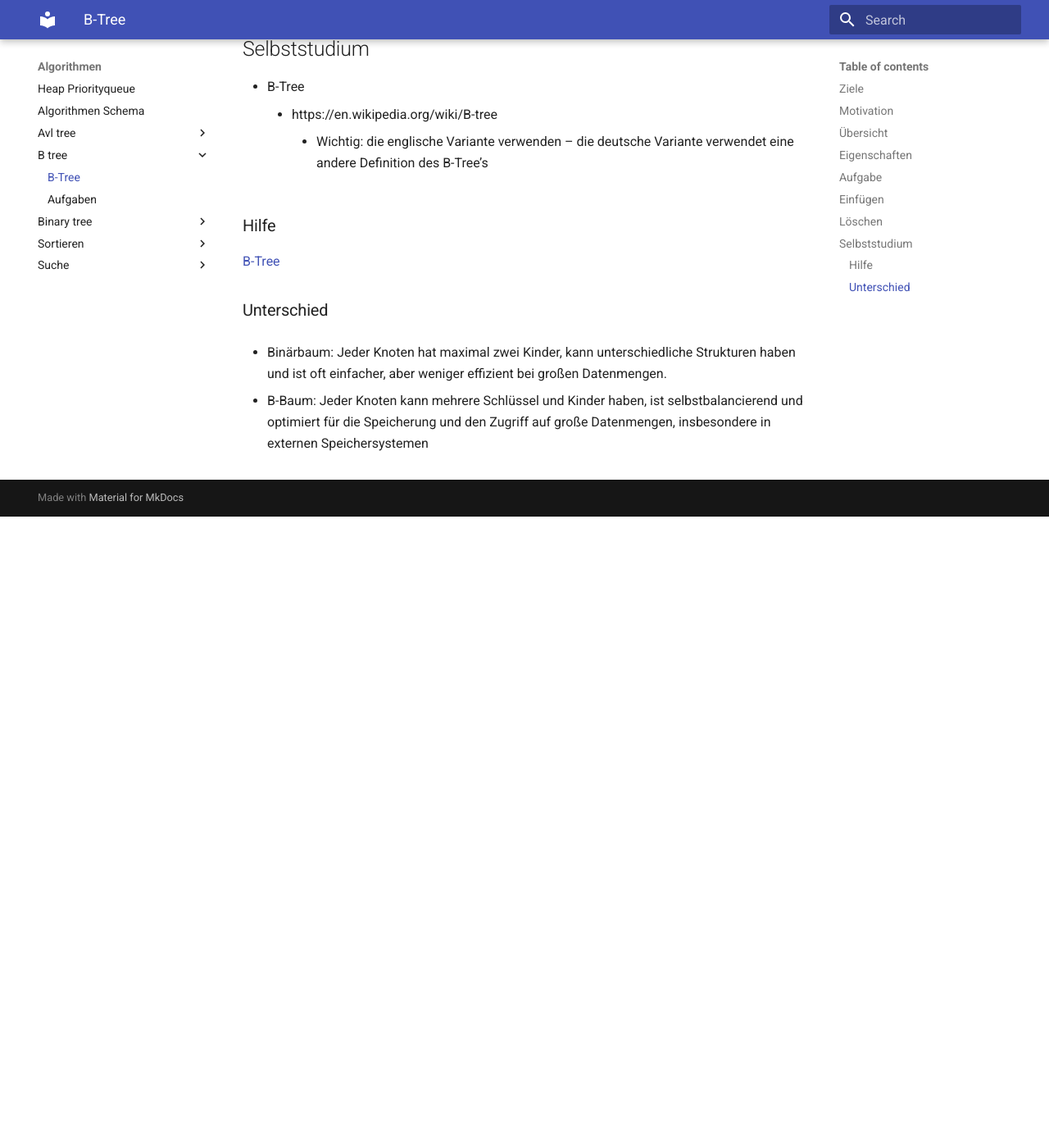
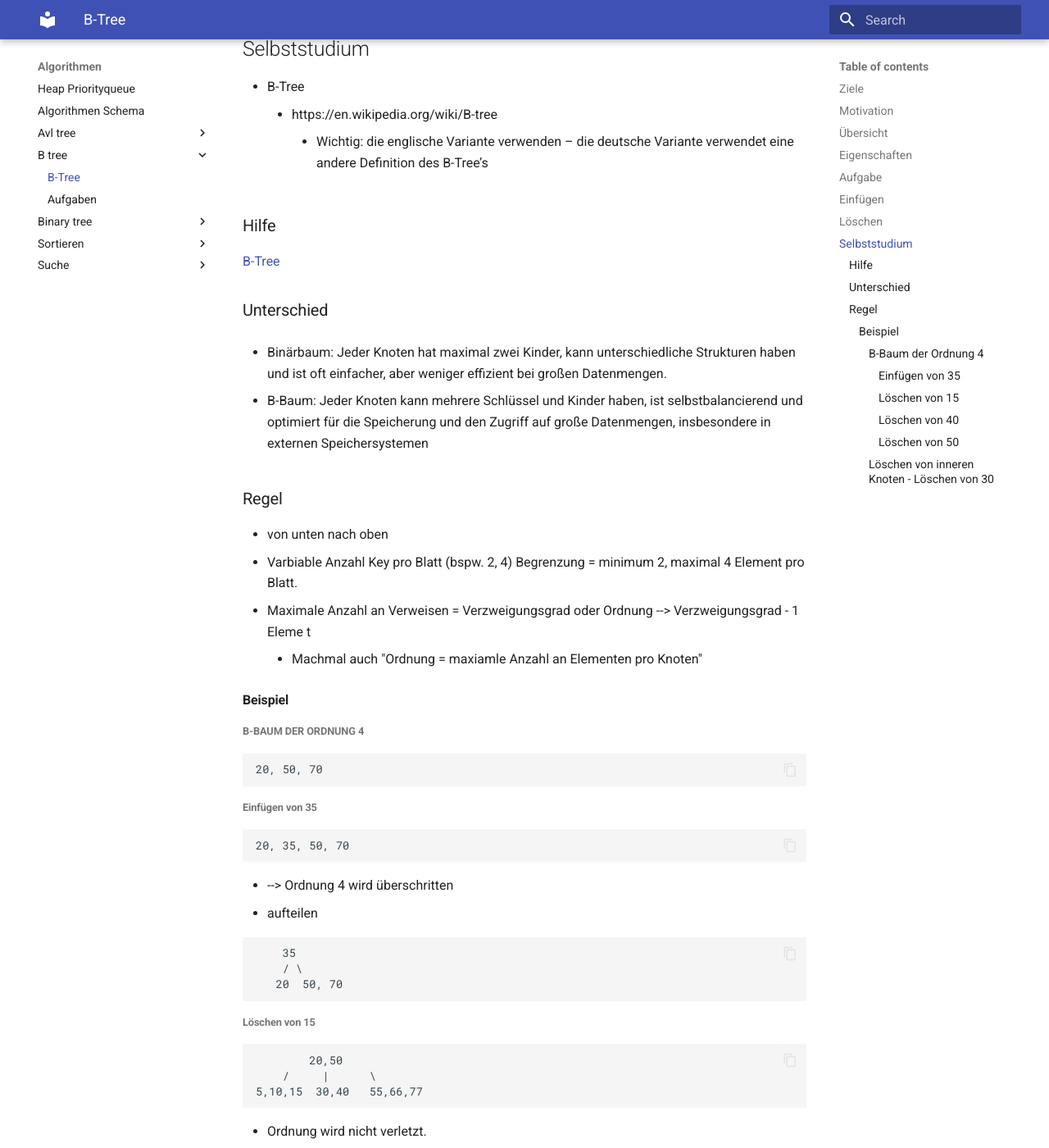
Before and after one commit to tsolenthaler/zbwAlgDs, an MkDocs documentation site: the page built from docs/algorithmen/b-tree/b-tree.md, in a window 1280 px wide and 1400 px high, scrolled down 3869 px. Shown: the whole window at 82% size. Built offline with MkDocs 1.6.1 and Material for MkDocs 9.7.7, drawn with Linux system fonts in a browser that asks for light colours; before the commit the page ends 4499 px from its top, so only the background shows below that; some of the changed text lies outside the part shown.

Commit message:
Enhance B-Tree documentation with detailed rules and examples for insertion and deletion operations

````diff
--- a/docs/algorithmen/b-tree/b-tree.md
+++ b/docs/algorithmen/b-tree/b-tree.md
@@ -140,3 +140,99 @@ flowchart TD
 * Binärbaum: Jeder Knoten hat maximal zwei Kinder, kann unterschiedliche Strukturen haben und ist oft einfacher, aber weniger effizient bei großen Datenmengen.
 
 * B-Baum: Jeder Knoten kann mehrere Schlüssel und Kinder haben, ist selbstbalancierend und optimiert für die Speicherung und den Zugriff auf große Datenmengen, insbesondere in externen Speichersystemen
+
+
+### Regel
+
+* von unten nach oben
+* Varbiable Anzahl Key pro Blatt (bspw. 2, 4) Begrenzung = minimum 2, maximal 4 Element pro Blatt.
+* Maximale Anzahl an Verweisen = Verzweigungsgrad oder Ordnung --> Verzweigungsgrad - 1 Eleme t
+    * Machmal auch "Ordnung = maxiamle Anzahl an Elementen pro Knoten"
+
+
+#### Beispiel
+
+##### B-Baum der Ordnung 4
+
+```
+20, 50, 70
+```
+
+###### Einfügen von 35
+
+```
+20, 35, 50, 70
+```
+
+* --> Ordnung 4 wird überschritten
+* aufteilen
+
+```
+    35
+    / \
+   20  50, 70
+```
+
+###### Löschen von 15
+
+```
+        20,50
+    /     |      \
+5,10,15  30,40   55,66,77
+```
+
+* Ordnung wird nicht verletzt.
+
+```
+        20,50
+    /     |      \
+5,10    30,40   55,66,77
+```
+
+###### Löschen von 40
+
+```
+        20,50
+    /     |      \
+5,10    30    55,66,77
+```
+
+* Ordnung wird verletzt
+* verschieben
+    * 55 nach oben
+    * 50 zu mitteleren Blatt
+
+```
+        20,55
+    /     |    \
+5,10    30,50  66,77
+```
+
+###### Löschen von 50
+
+```
+        20,55
+    /     |    \
+5,10    30    66,77
+```
+
+* Ordnung wieder verletzt
+* Knoten verschmelzen
+    * 55 zu rechten Blatt
+    * 30 zu rechten Blatt
+
+```
+       20
+    /      \
+5,10    30,55,66,77
+```
+
+##### Löschen von inneren Knoten - Löschen von 30
+
+```
+                  30
+            /         \
+        10,20        40,50
+    /     |       \
+  3,7  12,15,17   23,25
+```
````
